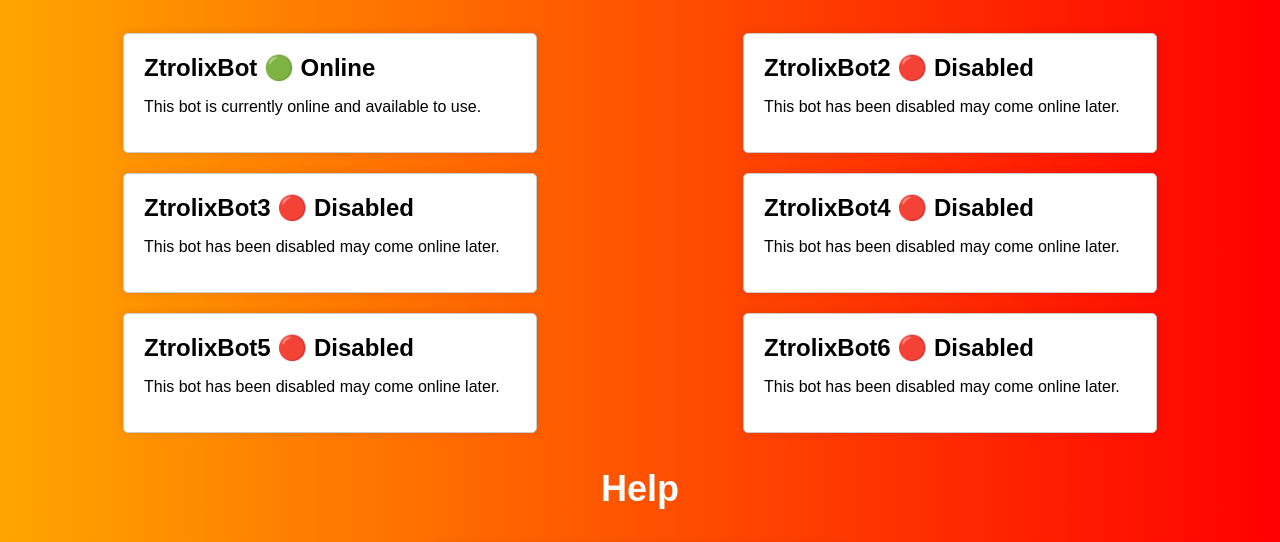
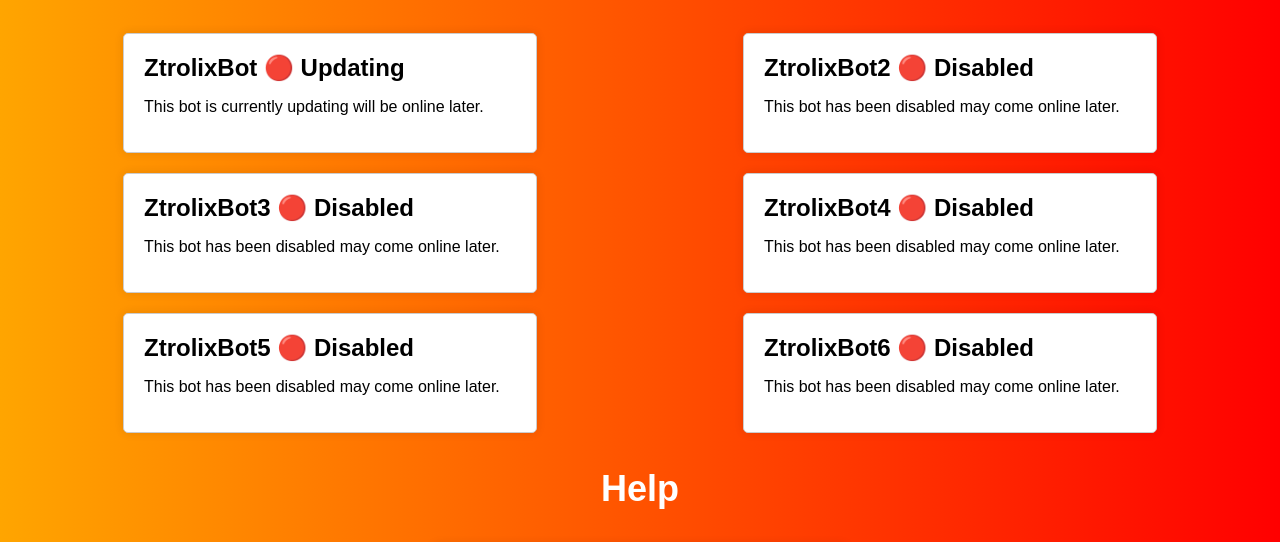
Before and after one commit to Ztrolix/ZtrolixBotFN, a plain HTML site: page home/index.html in a window 1280 px wide. Shown: the part 257-799 px from the top of the page. Drawn offline with Linux system fonts and the light colour scheme.

Commit message:
Add files via upload

```diff
--- a/home/index.html
+++ b/home/index.html
@@ -57,8 +57,8 @@
 
         <div class="container">
             <div class="box">
-                <h2>ZtrolixBot  🟢 Online</h2>
-                <p>This bot is currently online and available to use.</p>
+                <h2>ZtrolixBot  🔴 Updating</h2>
+                <p>This bot is currently updating will be online later.</p>
             </div>
 
             <div class="box">
```
